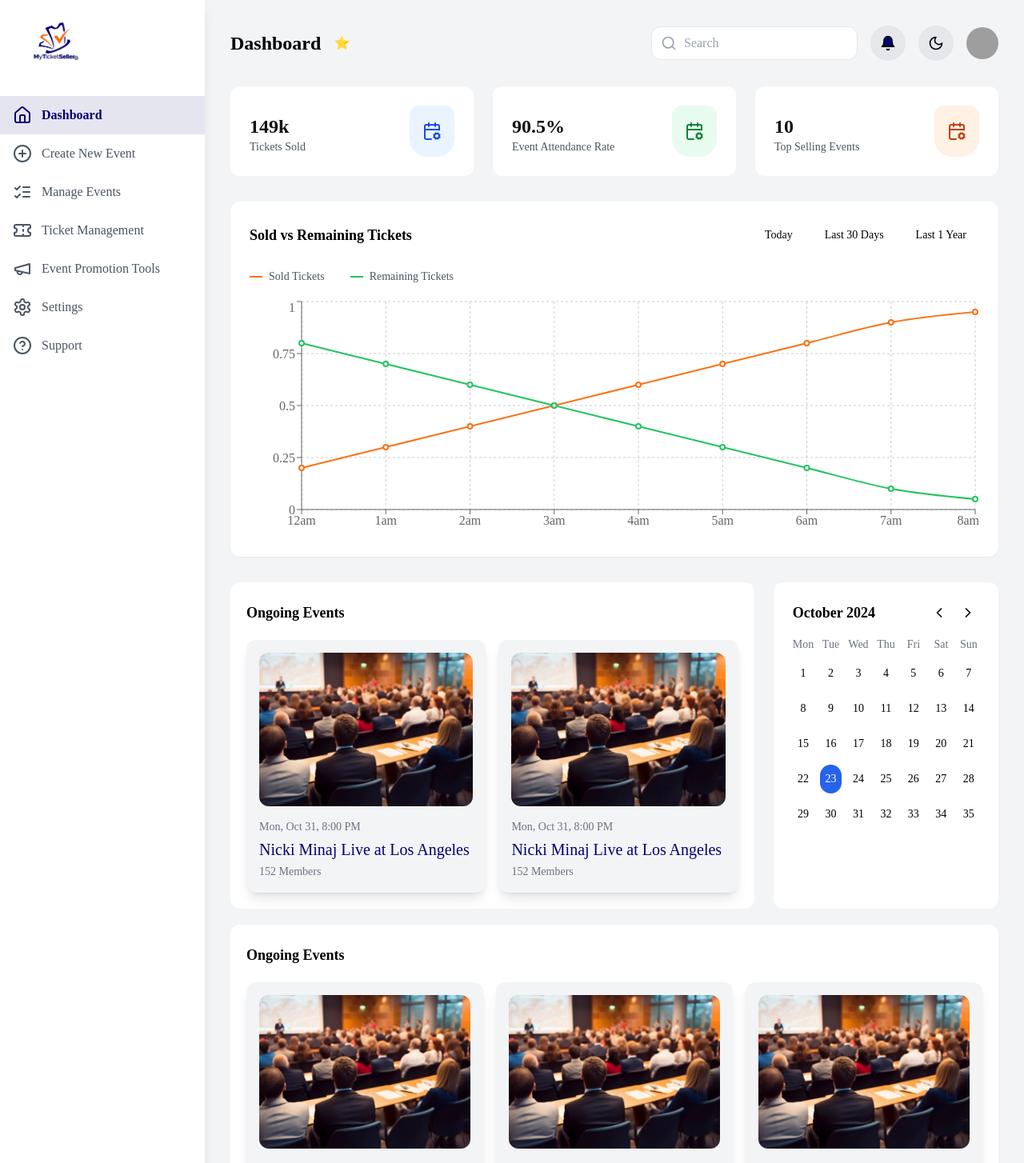
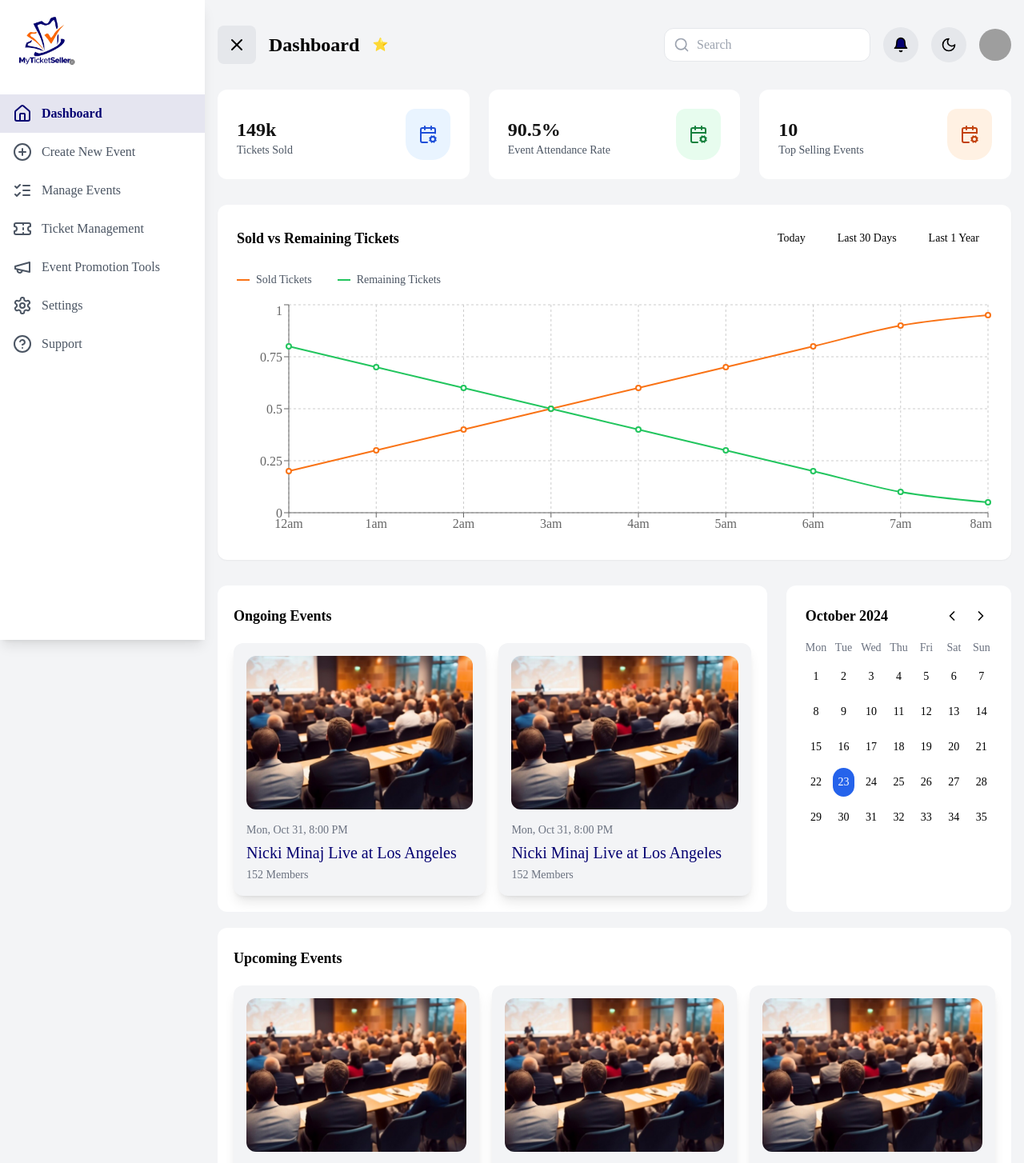
Before and after one commit to TheEcommerceBoss/myticketseller-frontend-old, a React (Vite) app: page /dashboard in a window 1280 px wide. Shown: the top 1454 px of the page at 80% size. Built offline with nearby package versions, Linux system fonts and the light colour scheme; grey boxes are pictures that could not be loaded; a web font is replaced by a local one.

Commit message:
updated my code

```diff
--- a/src/components/(events)/FeaturedEvents.jsx
+++ b/src/components/(events)/FeaturedEvents.jsx
@@ -335,7 +335,8 @@ function FeaturedEvents({ variation }) {
                                                         <span className="text-gray-500 flex w-2/5  items-center justify-end  gap-1 text-xs"><MapPin size={16} /> <span>{card.location}</span></span>
 
                                                     </div>
-                                                    <Link to={'/event/view/' + card.id} className="text-xl my-2 text-black font-semibold ">
+                                                    <Link   onClick={() => window.scrollTo({ top: 0, behavior: 'smooth' })}
+ to={'/event/view/' + card.id} className="text-xl my-2 text-black font-semibold ">
                                                         {card.title.length > 50 ? `${card.title.substring(0, 50)}...` : card.title}
                                                     </Link>
 
@@ -370,7 +371,8 @@ function FeaturedEvents({ variation }) {
 
 
 
-                                                        <Link to={'/event/view/' + card.id} className="text-lg my-3 md:my-0 font-semibold text-[#040171]">
+                                                        <Link   onClick={() => window.scrollTo({ top: 0, behavior: 'smooth' })}
+ to={'/event/view/' + card.id} className="text-lg my-3 md:my-0 font-semibold text-[#040171]">
                                                             {card.title.length > 50 ? `${card.title.substring(0, 50)}...` : card.title}
                                                         </Link>
 
--- a/src/components/(events)/ViewEvents.jsx
+++ b/src/components/(events)/ViewEvents.jsx
@@ -300,7 +300,8 @@ function ViewEventComponent({ variation }) {
 
 
 
-                                                    <Link to={'/event/view/' + card.id} className="text-lg my-3 md:my-0 font-semibold text-[#040171]">
+                                                    <Link   onClick={() => window.scrollTo({ top: 0, behavior: 'smooth' })}
+ to={'/event/view/' + card.id} className="text-lg my-3 md:my-0 font-semibold text-[#040171]">
                                                         {card.title.length > 50 ? `${card.title.substring(0, 50)}...` : card.title}
                                                     </Link>
 
--- a/src/components/(headers)/DashboardSidebar.jsx
+++ b/src/components/(headers)/DashboardSidebar.jsx
@@ -1,4 +1,4 @@
-import React, { useState, useEffect } from 'react';
+import React from 'react';
 import { useTheme } from "../../context/ThemeContext";
 import logo from '../../assets/(site_assets)/logo.png';
 import logoDark from '../../assets/(site_assets)/logo-dark.png';
@@ -11,50 +11,75 @@ import {
   Megaphone,
   Settings,
   HelpCircle,
-  Menu,
   ChevronLeft,
-  ChevronRight,
-  Search,
+  ChevronRight
 } from 'lucide-react';
-const SideBar = ({ variation, showsearch }) => {
-  const { theme, toggleTheme } = useTheme();
-  const [isMenuOpen, setIsMenuOpen] = useState(false);
+
+const SideBar = ({ isOpen, toggleSidebar }) => {  // 'toggleSidebar' will be passed by the parent
+  const { theme } = useTheme();
 
   const NavItem = ({ icon, text, link, active }) => (
     <Link to={link}>
       <div
-        className={`flex items-center space-x-3 px-4 py-3  cursor-pointer ${active ? theme === 'dark' ? 'bg-[#222]' : 'bg-[#040171] bg-opacity-10 text-[#040171] font-semibold ' : theme === 'dark' ? 'text-white' : 'text-gray-600'
-          }`}
+        className={`flex items-center space-x-3 px-4 py-3 cursor-pointer transition-colors duration-200
+          ${active
+            ? theme === 'dark'
+              ? 'bg-[#222]'
+              : 'bg-[#040171] bg-opacity-10 text-[#040171] font-semibold'
+            : theme === 'dark'
+              ? 'text-white hover:bg-[#222]'
+              : 'text-gray-600 hover:bg-gray-100'
+          }
+          ${!isOpen ? 'justify-center' : ''}`}
       >
-        {icon}
-        <span>{text}</span>
+        <div className={`${!isOpen ? 'w-8 h-8 flex items-center justify-center' : ''}`}>
+          {icon}
+        </div>
+        {isOpen && <span className="transition-opacity ">{text}</span>}
       </div>
     </Link>
   );
 
   return (
-    <div className={`w-64 shadow-lg  ${theme === 'dark' ? 'bg-[#121212]' : 'bg-white'}`}>
+    <>
+      {/* Mobile Menu Overlay */}
+      <div
+        className={`fixed inset-0 bg-black bg-opacity-50 z-20 lg:hidden transition-opacity duration-200
+          ${isOpen ? 'opacity-100 visible' : 'opacity-0 invisible'}`}
+        onClick={toggleSidebar}  // Use the toggle function passed as a prop
+      />
 
-      <div className="p-4">
-        <div className="flex items-center space-x-2">
-          <Link to={'/'} >
-            <img src={theme === "light" ? logo : logoDark} className="px-5 py-2 w-[6.5rem]" alt="" />
+      {/* Sidebar */}
+      <div className={`fixed min-h-screen lg:sticky top-0 h-full z-30 transition-all duration-200
+        ${theme === 'dark' ? 'bg-[#121212]' : 'bg-white'}
+        ${isOpen ? 'w-64 translate-x-0' : 'w-20 -translate-x-full lg:translate-x-0'}
+        shadow-lg`}
+      >
+        {/* Logo Section */}
+        <div className="p-4 flex items-center justify-between">
+          <Link   onClick={() => window.scrollTo({ top: 0, behavior: 'smooth' })}
+ to={'/'}>
+            <img
+              src={theme === "light" ? logo : logoDark}
+              className={`transition-all duration-200 ${isOpen ? 'w-[5rem]' : 'w-[5rem]'}`}
+              alt="Logo"
+            />
           </Link>
+
         </div>
+
+        {/* Navigation */}
+        <nav className="mt-5">
+          <NavItem icon={<Home size={24} />} link="/dashboard" text="Dashboard" active />
+          <NavItem icon={<PlusCircle size={24} />} link="/dashboard/event/create" text="Create New Event" />
+          <NavItem icon={<ListChecks size={24} />} link="/dashboard/event/manage" text="Manage Events" />
+          <NavItem icon={<Ticket size={24} />} link="/dashboard/ticket/management" text="Ticket Management" />
+          <NavItem icon={<Megaphone size={24} />} link="/dashboard/event/promotion" text="Event Promotion Tools" />
+          <NavItem icon={<Settings size={24} />} link="/dashboard/settings" text="Settings" />
+          <NavItem icon={<HelpCircle size={24} />} link="/dashboard/support" text="Support" />
+        </nav>
       </div>
-
-      <nav className="mt-5">
-        <NavItem icon={<Home />} link="/dashboard" text="Dashboard" active />
-        <NavItem icon={<PlusCircle />} link="/dashboard/event/create" text="Create New Event" />
-        <NavItem icon={<ListChecks />} link="/dashboard/event/manage" text="Manage Events" />
-        <NavItem icon={<Ticket />} link="/dashboard/ticket/management" text="Ticket Management" />
-        <NavItem icon={<Megaphone />} link="/dashboard/event/promotion" text="Event Promotion Tools" />
-        <NavItem icon={<Settings />} link="/dashboard/settings" text="Settings" />
-        <NavItem icon={<HelpCircle />} link="/dashboard/support" text="Support" />
-      </nav>
-    </div>
-
-
+    </>
   );
 };
 
--- a/src/components/(headers)/HeaderMain.jsx
+++ b/src/components/(headers)/HeaderMain.jsx
@@ -32,7 +32,8 @@ const HeaderMain = ({ variation, showsearch }) => {
         <header className={` flex items-center justify-center ${variation === 1 ? 'absolute w-full' : ''}`}>
             <nav className={`flex items-center  ${variation === 1 ? 'lg:mt-[2rem] lg:w-[80%] lg:rounded-full ' : ''}  w-full  z-50 justify-between  p-3  ${theme === "light" ? "bg-white" : "bg-[#121212]"} shadow-lg`}>
                 <div className="flex items-center">
-                    <Link to={'/'} >
+                    <Link   onClick={() => window.scrollTo({ top: 0, behavior: 'smooth' })}
+ to={'/'} >
                         <img src={theme === "light" ? logo : logoDark} className="px-5 py-2 w-[6.5rem]" alt="" />
                     </Link>
                 </div>
@@ -99,7 +100,8 @@ const HeaderMain = ({ variation, showsearch }) => {
                 <div className="flex items-center space-x-4 px-3">
                     {variation === 2 ?
                         (
-                            <Link to={'/'} className={`text-gray-700 hover:text-orange-500 text-lg ${theme === "light" ? "text-gray-700" : "text-white"}`}>Home</Link>
+                            <Link   onClick={() => window.scrollTo({ top: 0, behavior: 'smooth' })}
+ to={'/'} className={`text-gray-700 hover:text-orange-500 text-lg ${theme === "light" ? "text-gray-700" : "text-white"}`}>Home</Link>
                         ) : ''
                     }
                     <button
@@ -126,7 +128,8 @@ const HeaderMain = ({ variation, showsearch }) => {
                             className="bg-orange-500 text-black pl-2 py-2 h-[3rem] lg:h-[4rem] pr-[2.5rem] lg:pr-[3.5rem] rounded-full relative flex items-center z-10"
                         >
                             <span className="mx-4 text-white text-sm lg:text-lg font-sora">
-                                <Link to={'/event/find'} className="">
+                                <Link   onClick={() => window.scrollTo({ top: 0, behavior: 'smooth' })}
+ to={'/event/find'} className="">
                                     <Search size={18} />
                                 </Link>
                             </span>
--- a/src/components/(others)/WhyUs.jsx
+++ b/src/components/(others)/WhyUs.jsx
@@ -40,7 +40,8 @@ function WhyUs() {
                     ))}
                 </div>
                 <div className="flex items-center flex-col py-[3rem] pb-[4rem] ">
-                    <Link to={'/services'} className="flex align-center items-center gap-2 bg-orange-500 text-white px-5 py-3 rounded-full hover:bg-orange-600 transition duration-300">
+                    <Link   onClick={() => window.scrollTo({ top: 0, behavior: 'smooth' })}
+ to={'/services'} className="flex align-center items-center gap-2 bg-orange-500 text-white px-5 py-3 rounded-full hover:bg-orange-600 transition duration-300">
                         View our Services
                     </Link>
                 </div>
--- a/src/pages/(dashboard)/dashboard.jsx
+++ b/src/pages/(dashboard)/dashboard.jsx
@@ -1,4 +1,4 @@
-import React, { useState } from 'react';
+import React, { useState, useEffect } from 'react';
 import { LineChart, Line, XAxis, YAxis, CartesianGrid, Tooltip, ResponsiveContainer } from 'recharts'
 import {
   Home,
@@ -17,11 +17,13 @@ import {
   CalendarCogIcon,
   BellDot,
   Bell,
+  X,
 } from 'lucide-react';
 import { useTheme } from "../../context/ThemeContext";
 import SideBar from '../../components/(headers)/DashboardSidebar';
 import user from "../../assets/(user)/user.png"
 import eventImage from "../../assets/(landing)/event.png"
+import { Link } from 'react-router-dom';
 
 // Sample data for the line chart
 const chartData = [
@@ -40,20 +42,56 @@ const Dashboard = () => {
   const [selectedTimeRange, setSelectedTimeRange] = useState('Today');
   const { theme, toggleTheme } = useTheme();
 
+  const [isOpen, setIsOpen] = useState(false);
+  useEffect(() => {
+    // Function to determine if screen is large or small
+    const handleResize = () => {
+      if (window.innerWidth >= 1024) {
+        // True for large screens (lg breakpoint at 1024px and above)
+        setIsOpen(true);
+      } else {
+        // False for smaller screens
+        setIsOpen(false);
+      }
+    };
+
+    // Call once when the component mounts
+    handleResize();
+
+    // Add event listener to handle window resizing
+    window.addEventListener('resize', handleResize);
+
+    // Cleanup event listener on component unmount
+    return () => {
+      window.removeEventListener('resize', handleResize);
+    };
+  }, []); // Empty dependency array ensures this runs only on mount and unmount
+
+  const toggleSidebar = () => {
+    setIsOpen(!isOpen);
+  };
+
   return (
     <div className={`flex min-h-screen  ${theme === 'dark' ? 'bg-[#222]' : 'bg-gray-100'}`}>
-      <SideBar />
+      <SideBar isOpen={isOpen} toggleSidebar={toggleSidebar} />
 
 
-      <div className="flex-1 p-8">
+      <div className="flex-1 py-8 px-4">
         <div className="flex justify-between items-center mb-8">
-          <div className="flex items-center space-x-4">
-            <h1 className="text-2xl font-bold">Dashboard</h1>
-            <span className="text-yellow-400">⭐</span>
+          <div className="flex items-center  space-x-4">
+            <button
+              onClick={() => setIsOpen(!isOpen)}
+              className={`rounded-lg  p-3 ${theme === "light" ? "bg-gray-200  hover:bg-gray-100" : "bg-[#121212]"}`}
+            >
+              {isOpen ? <X size={24} /> : <Menu size={24} />}
+            </button>
+
+            <h1 className="hidden lg:flex text-2xl font-bold">Dashboard</h1>
+            <span className="hidden lg:flex text-yellow-400">⭐</span>
           </div>
 
           <div className="flex items-center space-x-4">
-            <div className="relative">
+            <div className="hidden md:flex relative">
               <Search className="absolute left-3 top-1/2 transform -translate-y-1/2 text-gray-400 w-5 h-5" />
               <input
                 type="text"
@@ -80,7 +118,7 @@ const Dashboard = () => {
         </div>
 
         {/* Stats Cards */}
-        <div className="grid grid-cols-3 gap-6 mb-8">
+        <div className="flex flex-col lg:grid grid-cols-3 gap-6 mb-8">
           <StatCard title="Tickets Sold" value="149k" color={theme === 'dark' ? 'bg-[#121212]' : 'bg-white'} textColor={theme != 'dark' ? 'text-[#121212]' : 'text-white'} cardColor="bg-blue-300" iconColor="text-blue-700" />
           <StatCard title="Event Attendance Rate" value="90.5%" color={theme === 'dark' ? 'bg-[#121212]' : 'bg-white'} textColor={theme != 'dark' ? 'text-[#121212]' : 'text-white'} cardColor="bg-green-300" iconColor="text-green-700" />
           <StatCard title="Top Selling Events" value="10" color={theme === 'dark' ? 'bg-[#121212]' : 'bg-white'} textColor={theme != 'dark' ? 'text-[#121212]' : 'text-white'} cardColor="bg-orange-300" iconColor="text-orange-700" />
@@ -134,16 +172,20 @@ const Dashboard = () => {
         </div>
 
         {/* Events and Calendar Section */}
-        <div className="flex space-x-6">
+        <div className="flex flex-col lg:flex-row gap-6">
           {/* Ongoing Events */}
           <div className={`flex-1 p-5 rounded-xl ${theme === 'dark' ? 'bg-[#121212]' : 'bg-white'}`}>
             <h2 className="text-lg font-semibold mb-4 pt-1 pb-1">Ongoing Events</h2>
-            <div className="flex gap-4 ">
+            <div className="grid md:grid-cols-2 md:flex-row gap-4 ">
               {[1, 2].map((i) => (
                 <div key={i} className={`p-4 rounded-xl ${theme === 'dark' ? 'bg-[#121212] shadow-[0_0px_4px_rgba(255,255,255,0.2)]' : 'bg-gray-100 shadow-lg'}`} >
                   <img src={eventImage} alt="Event" className="w-full h-48 object-cover rounded-xl mb-4" />
                   <div className="text-sm text-gray-500">Mon, Oct 31, 8:00 PM</div>
+                  <Link   onClick={() => window.scrollTo({ top: 0, behavior: 'smooth' })}
+ to={'/event/view/' + i} >
+
                     <div className={`text-xl font-medium  mt-1 ${theme === 'dark' ? 'text-white' : 'text-[#040171]'}`}>Nicki Minaj Live at Los Angeles</div>
+                  </Link>
                   <div className="text-sm text-gray-500 mt-1">152 Members</div>
                 </div>
               ))}
@@ -168,13 +210,17 @@ const Dashboard = () => {
           </div>
         </div>
         <div className={` mt-5 p-5 pb-10 rounded-xl ${theme === 'dark' ? 'bg-[#121212]' : 'bg-white'}`}>
-            <h2 className="text-lg font-semibold mb-4 pt-1 pb-1">Ongoing Events</h2>
-            <div className="flex flex-col md:flex-row gap-4 ">
-              {[1, 2,3].map((i) => (
-                <div key={i} className={`w-1/3 p-4 rounded-xl ${theme === 'dark' ? 'bg-[#121212] shadow-[0_0px_4px_rgba(255,255,255,0.2)]' : 'bg-gray-100 shadow-lg'}`} >
+          <h2 className="text-lg font-semibold mb-4 pt-1 pb-1">Upcoming Events</h2>
+          <div className="grid md:grid-cols-3 md:flex-row gap-4 ">
+            {[1, 2, 3, 4, 5].map((i) => (
+              <div key={i} className={` p-4 rounded-xl ${theme === 'dark' ? 'bg-[#121212] shadow-[0_0px_4px_rgba(255,255,255,0.2)]' : 'bg-gray-100 shadow-lg'}`} >
                 <img src={eventImage} alt="Event" className="w-full h-48 object-cover rounded-xl mb-4" />
                 <div className="text-sm text-gray-500">Mon, Oct 31, 8:00 PM</div>
+                <Link   onClick={() => window.scrollTo({ top: 0, behavior: 'smooth' })}
+ to={'/event/view/' + i} >
+
                   <div className={`text-xl font-medium  mt-1 ${theme === 'dark' ? 'text-white' : 'text-[#040171]'}`}>Nicki Minaj Live at Los Angeles</div>
+                </Link>
                 <div className="text-sm text-gray-500 mt-1">152 Members</div>
               </div>
             ))}
```
Lines whose indentation alone changed are shown as unchanged.
